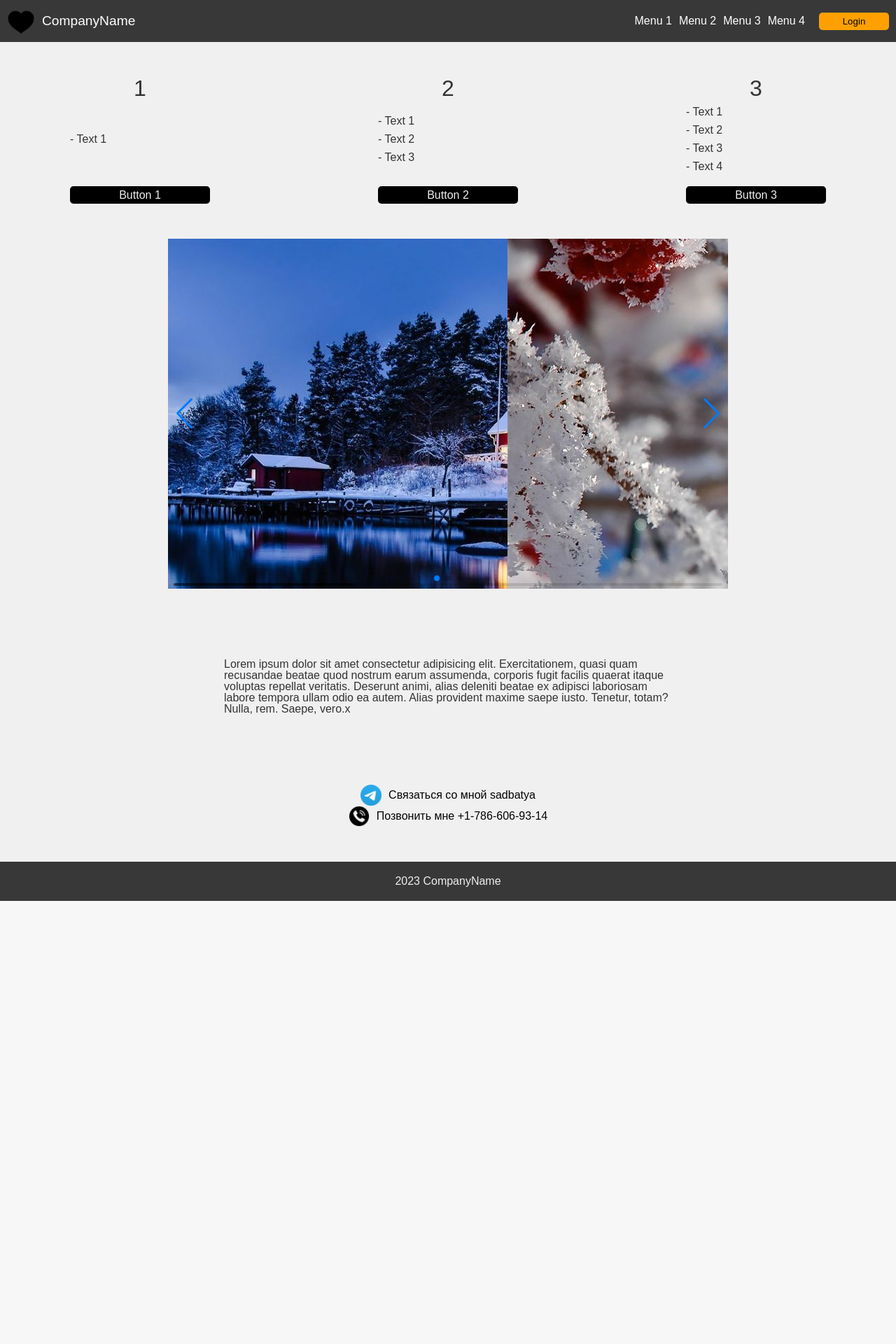
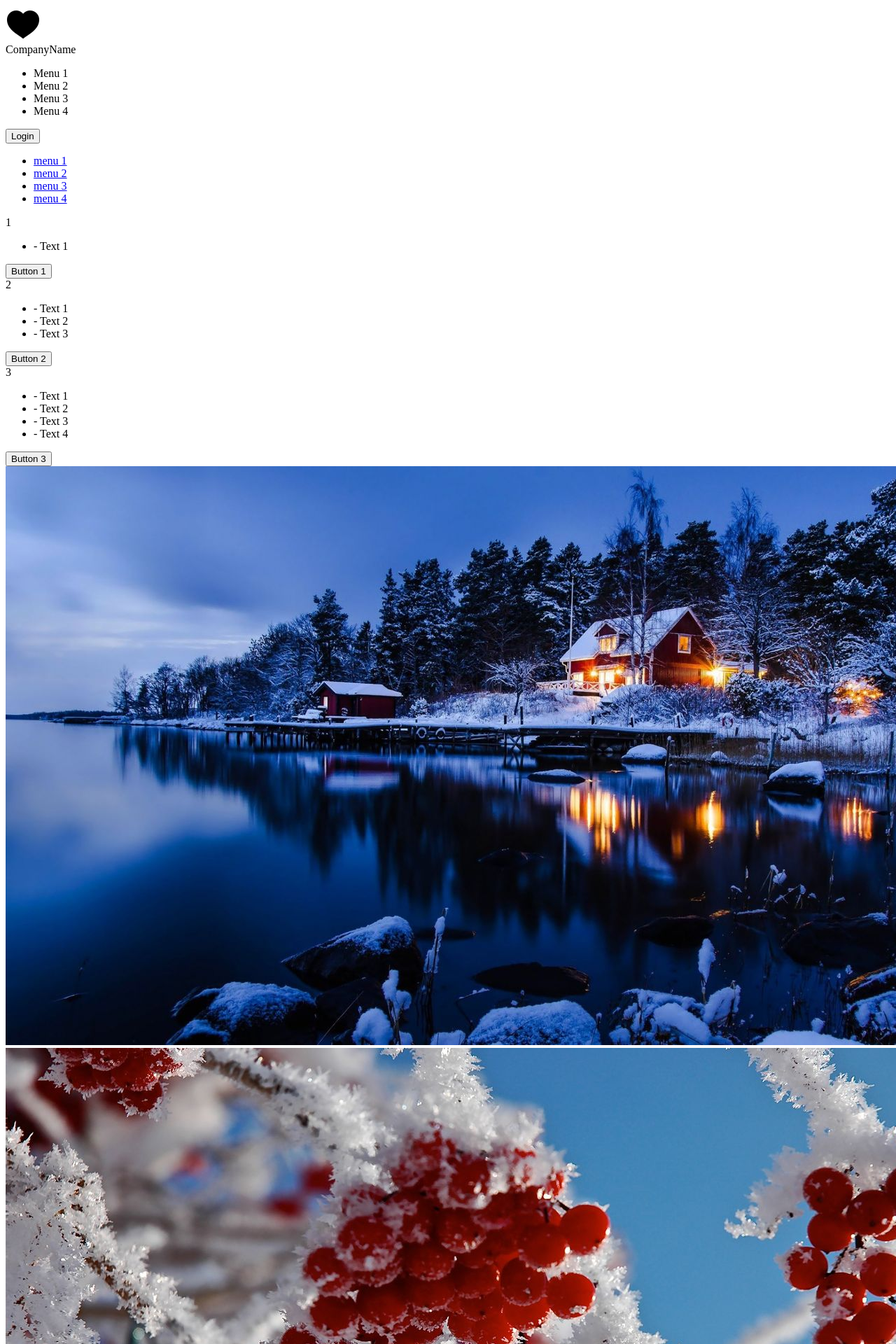
Before and after one commit to SadBatya/php_bootstrap_swiper-site, a PHP site: page / in a window 1280 px wide; the page is wider, and only the part inside the window is pictured. Shown: the top 1920 px of that part at 70% size. Before the commit the page ends 1287 px from the top of that part, so only its background shows below. Run offline with PHP 8.4, Linux system fonts and the light colour scheme.

Commit message:
добавил php компоненты

```diff
--- a/includes/footer.php
+++ b/includes/footer.php
@@ -0,0 +1 @@
+<footer class="footer">2023 CompanyName</footer>
--- a/includes/header.php
+++ b/includes/header.php
@@ -1,20 +1,37 @@
-<!-- header.php -->
-<!DOCTYPE html>
-<html lang="en">
-<head>
-    <meta charset="UTF-8">
-    <meta name="viewport" content="width=device-width, initial-scale=1.0">
-    <link rel="stylesheet" href="/styles/style.css">
-    <title>Your Website</title>
-</head>
-<body>
-    <header>
-        <nav>
+<header class="header">
+      <div class="header_inner">
+        <div class="logo">
+          <img
+            src="./images/heart.png"
+            alt="icon_company"
+            class="icon"
+          />
+          <div class="logo_text">CompanyName</div>
+        </div>
+        <nav class="navigation">
+          <ul class="navigation__inner">
+            <li>Menu 1</li>
+            <li>Menu 2</li>
+            <li>Menu 3</li>
+            <li>Menu 4</li>
+          </ul>
+          <button class="header_button">Login</button>
+        </nav>
+        <div class="burger">
+          <div class="burger_button">
+            <div class="burger_icon"></div>
+            <div class="burger_icon"></div>
+            <div class="burger_icon"></div>
+            <div class="burger_icon"></div>
+          </div>
+          <div class="burger_menu">
             <ul>
-              <li>sdasdasd</li>
-              <li>sdasdasd</li>
-              <li>sdasdasd</li>
-              <li>sdasdasd</li>
+              <li class="burger_text"><a href="#">menu 1</a></li>
+              <li class="burger_text"><a href="#">menu 2</a></li>
+              <li class="burger_text"><a href="#">menu 3</a></li>
+              <li class="burger_text"><a href="#">menu 4</a></li>
             </ul>
-        </nav>
+          </div>
+        </div>
+      </div>
     </header>
--- /dev/null
+++ b/index.php
@@ -0,0 +1,88 @@
+<!DOCTYPE html>
+<html lang="en">
+<head>
+  <meta charset="UTF-8">
+  <meta name="viewport" content="width=device-width, initial-scale=1.0">
+  <title>Document</title>
+</head>
+<body>
+  <?php include './includes/header.php'; ?>
+
+  <main class="container">
+      <div class="boxes">
+        <div class="box">
+          <div class="box_number">1</div>
+          <div>
+            <ul class="box_text">
+              <li>- Text 1</li>
+            </ul>
+          </div>
+          <button class="box_button">Button 1</button>
+        </div>
+        <div class="box">
+          <div class="box_number">2</div>
+          <div>
+            <ul class="box_text">
+              <li>- Text 1</li>
+              <li>- Text 2</li>
+              <li>- Text 3</li>
+            </ul>
+          </div>
+          <button class="box_button">Button 2</button>
+        </div>
+        <div class="box">
+          <div class="box_number">3</div>
+          <div>
+            <ul class="box_text">
+              <li>- Text 1</li>
+              <li>- Text 2</li>
+              <li>- Text 3</li>
+              <li>- Text 4</li>
+            </ul>
+          </div>
+          <button class="box_button">Button 3</button>
+        </div>
+      </div>
+      <!-- Slider main container -->
+      <div class="swiper">
+        <!-- Additional required wrapper -->
+        <div class="swiper-wrapper">
+          <!-- Slides -->
+          <div class="swiper-slide"><img src="./images/image-1.jpeg" alt="img1"></div>
+          <div class="swiper-slide"><img src="./images/image-2.jpeg" alt="img2"></div>
+          <div class="swiper-slide"><img src="./images/image-3.jpeg" alt="img3"></div>
+          ...
+        </div>
+        <!-- If we need pagination -->
+        <div class="swiper-pagination"></div>
+
+        <!-- If we need navigation buttons -->
+        <div class="swiper-button-prev"></div>
+        <div class="swiper-button-next"></div>
+
+        <!-- If we need scrollbar -->
+        <div class="swiper-scrollbar"></div>
+      </div>
+      <p class="description">
+        Lorem ipsum dolor sit amet consectetur adipisicing elit. Exercitationem,
+        quasi quam recusandae beatae quod nostrum earum assumenda, corporis
+        fugit facilis quaerat itaque voluptas repellat veritatis. Deserunt
+        animi, alias deleniti beatae ex adipisci laboriosam labore tempora ullam
+        odio ea autem. Alias provident maxime saepe iusto. Tenetur, totam?
+        Nulla, rem. Saepe, vero.x
+      </p>
+      <div class="my_contacts">
+        <a class="my_conctacts-inner" href="https://t.me/sadbatya">
+          <img src="./icons/telegram.png" alt="" width="30px">
+          Связаться со мной sadbatya
+        </a>
+        <a class="my_conctacts-inner" href="tel:+7866069314">
+          <img src="./icons/telephone-call.png" alt="" width="30px">
+          Позвонить мне +1-786-606-93-14
+        </a>
+      </div>
+    </main>
+
+    <?php include './includes/footer.php'; ?>
+</body>
+</html>
```
